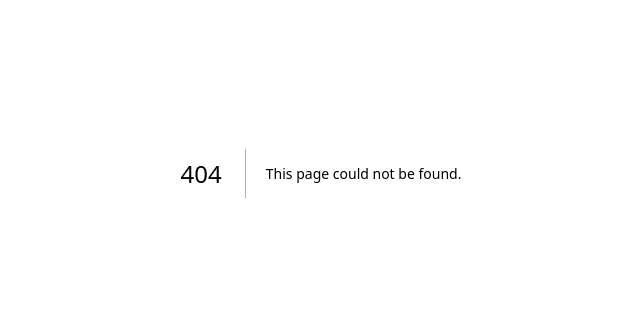
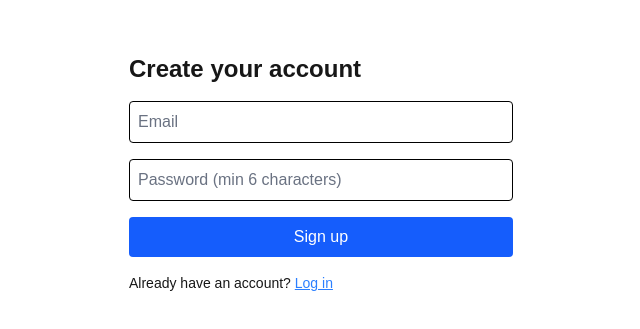
Before and after one commit to mdmehedibd/leadnest, a Next.js app: page /signup in a window 1280 px wide. Before the commit this address had no page. Shown: the part 227-556 px from the top of the page, without its empty margins (319-959 px from the left). Built offline with nearby package versions, Linux system fonts and the light colour scheme.

Commit message:
Day 3: login, signup, dashboard, logout

```diff
--- /dev/null
+++ b/src/app/dashboard/page.tsx
@@ -0,0 +1,46 @@
+"use client";
+
+import { useEffect, useState } from "react";
+import { useRouter } from "next/navigation";
+import { createClient } from "@/lib/supabase";
+
+export default function DashboardPage() {
+  const router = useRouter();
+  const [email, setEmail] = useState<string | null>(null);
+  const [checking, setChecking] = useState(true);
+
+  useEffect(() => {
+    const supabase = createClient();
+    supabase.auth.getUser().then(({ data }) => {
+      if (!data.user) {
+        router.replace("/login");
+        return;
+      }
+      setEmail(data.user.email ?? null);
+      setChecking(false);
+    });
+  }, [router]);
+
+  async function handleLogout() {
+    const supabase = createClient();
+    await supabase.auth.signOut();
+    router.push("/login");
+  }
+
+  if (checking) {
+    return <main className="p-10">Loading...</main>;
+  }
+
+  return (
+    <main className="p-10">
+      <h1 className="text-3xl font-bold">Dashboard</h1>
+      <p className="mt-4">Logged in as: {email}</p>
+      <button
+        onClick={handleLogout}
+        className="mt-6 rounded bg-red-600 px-4 py-2 text-white"
+      >
+        Log out
+      </button>
+    </main>
+  );
+}
--- /dev/null
+++ b/src/app/login/page.tsx
@@ -0,0 +1,74 @@
+"use client";
+
+import { useState } from "react";
+import { useRouter } from "next/navigation";
+import { createClient } from "@/lib/supabase";
+
+export default function LoginPage() {
+  const router = useRouter();
+  const [email, setEmail] = useState("");
+  const [password, setPassword] = useState("");
+  const [error, setError] = useState("");
+  const [loading, setLoading] = useState(false);
+
+  async function handleLogin(e: React.FormEvent) {
+    e.preventDefault();
+    setError("");
+    setLoading(true);
+
+    const supabase = createClient();
+    const { error } = await supabase.auth.signInWithPassword({
+      email,
+      password,
+    });
+
+    setLoading(false);
+    if (error) {
+      setError(error.message);
+      return;
+    }
+    router.push("/dashboard");
+  }
+
+  return (
+    <main className="flex min-h-screen items-center justify-center p-6">
+      <form onSubmit={handleLogin} className="w-full max-w-sm space-y-4">
+        <h1 className="text-2xl font-bold">Log in</h1>
+
+        <input
+          type="email"
+          placeholder="Email"
+          value={email}
+          onChange={(e) => setEmail(e.target.value)}
+          required
+          className="w-full rounded border bg-white p-2 text-black placeholder:text-gray-500"
+        />
+        <input
+          type="password"
+          placeholder="Password"
+          value={password}
+          onChange={(e) => setPassword(e.target.value)}
+          required
+          className="w-full rounded border bg-white p-2 text-black placeholder:text-gray-500"
+        />
+
+        {error && <p className="text-sm text-red-500">{error}</p>}
+
+        <button
+          type="submit"
+          disabled={loading}
+          className="w-full rounded bg-blue-600 p-2 text-white disabled:opacity-50"
+        >
+          {loading ? "Logging in..." : "Log in"}
+        </button>
+
+        <p className="text-sm">
+          No account?{" "}
+          <a href="/signup" className="text-blue-500 underline">
+            Sign up
+          </a>
+        </p>
+      </form>
+    </main>
+  );
+}
--- a/src/app/page.tsx
+++ b/src/app/page.tsx
@@ -17,6 +17,9 @@ export default function Home() {
     <main className="p-10">
       <h1 className="text-3xl font-bold">LeadNest</h1>
       <p className="mt-4">{status}</p>
+      <a href="/signup" className="mt-4 inline-block text-blue-500 underline">
+        Go to Signup
+      </a>
     </main>
   );
 }
--- /dev/null
+++ b/src/app/signup/page.tsx
@@ -0,0 +1,72 @@
+"use client";
+
+import { useState } from "react";
+import { useRouter } from "next/navigation";
+import { createClient } from "@/lib/supabase";
+
+export default function SignupPage() {
+  const router = useRouter();
+  const [email, setEmail] = useState("");
+  const [password, setPassword] = useState("");
+  const [error, setError] = useState("");
+  const [loading, setLoading] = useState(false);
+
+  async function handleSignup(e: React.FormEvent) {
+    e.preventDefault();
+    setError("");
+    setLoading(true);
+
+    const supabase = createClient();
+    const { error } = await supabase.auth.signUp({ email, password });
+
+    setLoading(false);
+    if (error) {
+      setError(error.message);
+      return;
+    }
+    router.push("/dashboard");
+  }
+
+  return (
+    <main className="flex min-h-screen items-center justify-center p-6">
+      <form onSubmit={handleSignup} className="w-full max-w-sm space-y-4">
+        <h1 className="text-2xl font-bold">Create your account</h1>
+
+        <input
+          type="email"
+          placeholder="Email"
+          value={email}
+          onChange={(e) => setEmail(e.target.value)}
+          required
+          className="w-full rounded border bg-white p-2 text-black placeholder:text-gray-500"
+        />
+        <input
+          type="password"
+          placeholder="Password (min 6 characters)"
+          value={password}
+          onChange={(e) => setPassword(e.target.value)}
+          required
+          minLength={6}
+          className="w-full rounded border bg-white p-2 text-black placeholder:text-gray-500"
+        />
+
+        {error && <p className="text-sm text-red-500">{error}</p>}
+
+        <button
+          type="submit"
+          disabled={loading}
+          className="w-full rounded bg-blue-600 p-2 text-white disabled:opacity-50"
+        >
+          {loading ? "Creating..." : "Sign up"}
+        </button>
+
+        <p className="text-sm">
+          Already have an account?{" "}
+          <a href="/login" className="text-blue-500 underline">
+            Log in
+          </a>
+        </p>
+      </form>
+    </main>
+  );
+}
```
